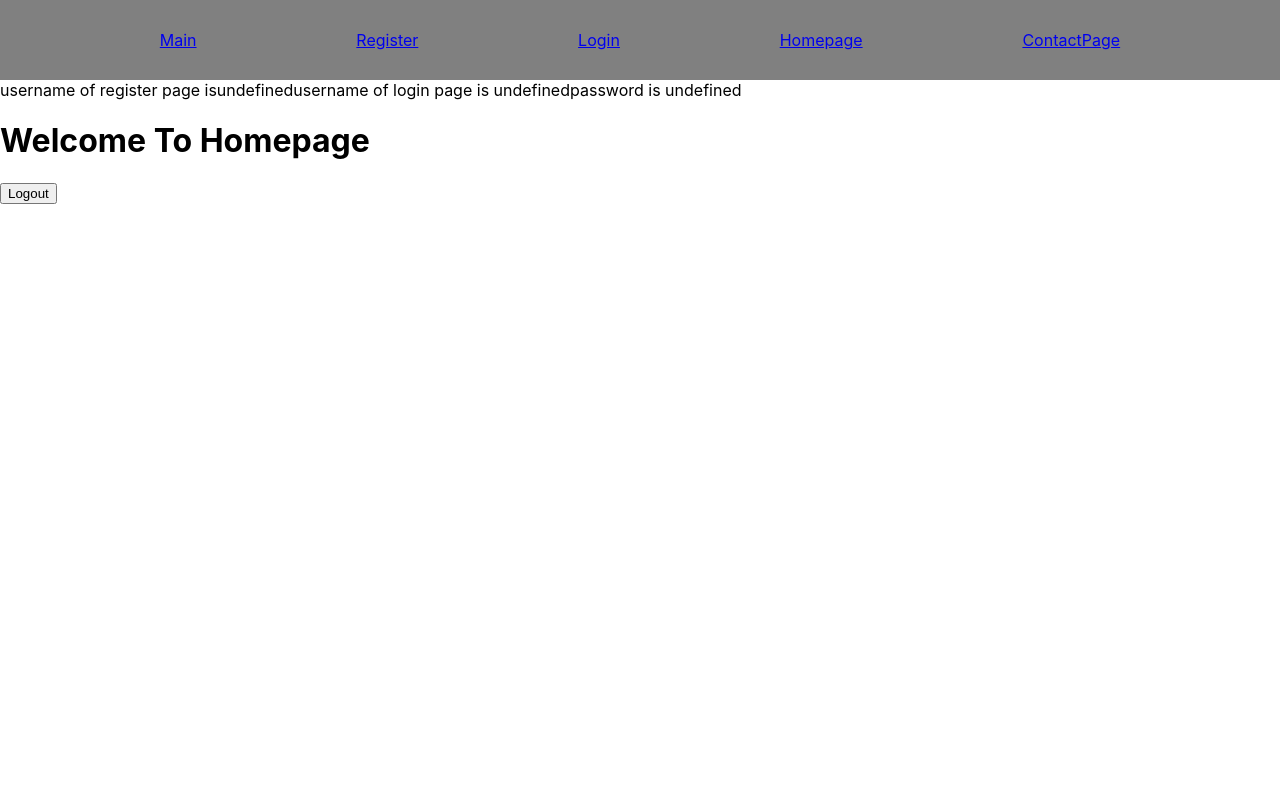
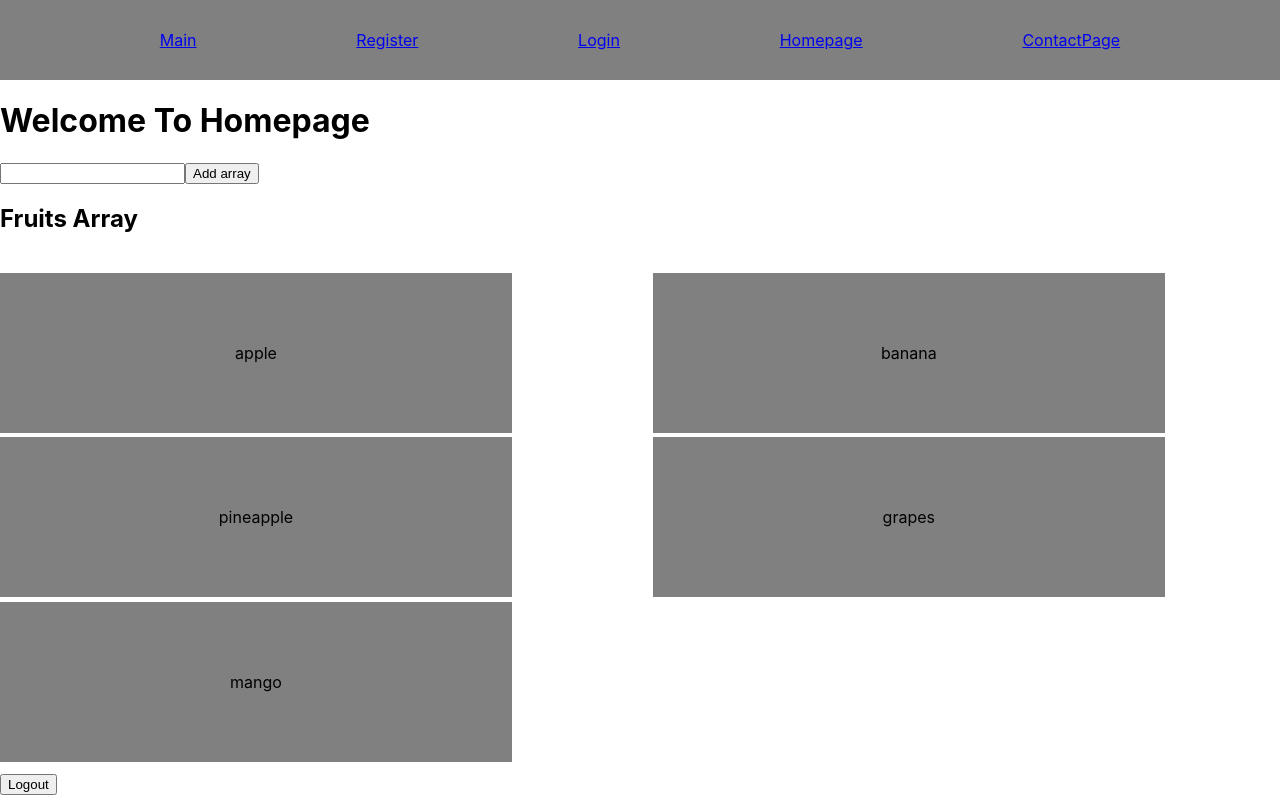
Before and after one commit to harshareddy979/july29threact, a React (Create React App) app: page /homepage in a window 1280 px wide. Built offline with nearby package versions, Linux system fonts and the light colour scheme.

Commit message:
added arrays

```diff
--- /dev/null
+++ b/src/Components/Homepage.css
@@ -0,0 +1,12 @@
+.homepage{
+    background: grey;
+    height: 20vh;
+    width:40vw;
+    display: grid;
+    place-content: center
+}
+.homepage2{
+    display: grid;
+    grid-template-columns: 50% 50%;
+    gap: 1%
+}
--- a/src/Components/Homepage.js
+++ b/src/Components/Homepage.js
@@ -1,21 +1,42 @@
-import React, { useContext } from "react";
+import React, { useContext, useState } from "react";
 import { UserContext } from "./Register";
 import { LoginContext } from "./Login";
 import NavBar from "./NavBar";
+import { useNavigate } from "react-router-dom";
+import "./Homepage.css"
 
 function HomePage(props){
-    const userName=useContext(UserContext);
-    const valuesLogin=useContext(LoginContext)
+    // const userName=useContext(UserContext);
+    // const valuesLogin=useContext(LoginContext)
+    const [fruitsArray,setFruitsArray]=
+    useState(["apple","banana","pineapple","grapes","mango"])
+    const [fruitName,setFruitName]=useState("")
+
+    const navigate=useNavigate()
     return(
         <div>
             <NavBar/>
-            {"username of register page is"+userName}
+            {/* {"username of register page is"+userName}
             {"username of login page is "+valuesLogin?.userName}
-            {"password is "+valuesLogin?.password}
+            {"password is "+valuesLogin?.password} */}
             <h1>Welcome To Homepage {props.loginUserName}</h1>
-            <button onClick={()=>{props.setLoginFlag(false);props.setUserName("");
-                props.setPassword("");
-                props.obj({})
+            <input type="text" value={fruitName} onChange={(e)=>{setFruitName(e.target.value)}}></input>
+            <button onClick={()=>{fruitName && setFruitsArray([...fruitsArray, fruitName]);
+            setFruitName("")
+            }}>Add array</button>
+            <h2>Fruits Array</h2>
+            <br/>
+            <div className="homepage2">
+            {fruitsArray.map((ele,index)=>{
+                return <div className="homepage">{ele}</div>
+            })}
+            </div>
+            <br/>
+            <button onClick={()=>{
+                navigate("/")
+                // props.setLoginFlag(false);props.setUserName("");
+                // props.setPassword("");
+                // props.obj({})
             }}>Logout</button>
         </div>
     )
--- a/src/Components/Login.js
+++ b/src/Components/Login.js
@@ -2,6 +2,7 @@ import React, { createContext, useState } from "react";
 import { SecondComponent } from "../FirstComponent";
 import HomePage from "./Homepage";
 import NavBar from "./NavBar";
+import { useNavigate } from "react-router-dom";
 
 export const LoginContext=createContext()
 
@@ -17,12 +18,14 @@ function LoginComponent(props){
             console.log(details);
     }
     var arr=[userName,password,flag]
+    const navigate=useNavigate()
 
     function checkLoginDetails(){
-        if(userName === props.registerUsername){
-            if(password === props.registerPassword){
+        if(userName !== ""){
+            if(password !== ""){
                             alert("Login success")
-                            setFlag(true)
+                            navigate("/homepage")
+                            // setFlag(true)
                         }
             else{
                 alert("password is required")
@@ -38,17 +41,17 @@ function LoginComponent(props){
         <div>
             <NavBar/>
         <div style={{display:"grid",placeContent:"center"}}>
-        {details && details["username"]}
-        {details && details["password"]}
+        {/* {details && details["username"]}
+        {details && details["password"]} */}
         <h1 >Login Page</h1>
-        <input onChange={(e)=>{storeDetails(e.target.value,"username")}}></input>
-        <input onChange={(e)=>{storeDetails(e.target.value,"password")}}></input>
+        {/* <input onChange={(e)=>{storeDetails(e.target.value,"username")}}></input>
+        <input onChange={(e)=>{storeDetails(e.target.value,"password")}}></input> */}
           <label>User name</label>
           <input type="text" placeholder="Enter your full name..." value={userName} onChange={(e)=>{setUserName(e.target.value)}}/>
           <label >Password</label>
           <input type="password" placeholder="Enter your password..." value={password} onChange={(e)=>{setPassword(e.target.value)}}/>
         <button onClick={()=>{checkLoginDetails()}}>Login</button>
-          {flag ? <HomePage obj={setDetails} loginUserName={userName} setLoginFlag={setFlag} setUserName={setUserName} setPassword={setPassword}/> :"please Login to see details"}
+          {/* {flag ? <HomePage obj={setDetails} loginUserName={userName} setLoginFlag={setFlag} setUserName={setUserName} setPassword={setPassword}/> :"please Login to see details"} */}
         </div>
         </div>
     </LoginContext.Provider>
--- a/src/Components/Register.js
+++ b/src/Components/Register.js
@@ -2,6 +2,7 @@ import React, { createContext, useState } from "react";
 import { SecondComponent } from "../FirstComponent";
 import LoginComponent from "./Login";
 import NavBar from "./NavBar";
+import { useNavigate } from "react-router-dom";
 
 export const UserContext=createContext()
 
@@ -13,6 +14,7 @@ function RegisterComponent(){
     const [address,setAddress]=useState("")
     const [flag,setFlag]=useState(false)
     // var a=10
+    const navigate=useNavigate()
 
     function checkRegistrarDetails(){
         if(userName !== ""){
@@ -20,7 +22,8 @@ function RegisterComponent(){
                 if(mobileNumber !== ""){
                         if(address !== ""){
                             alert("registration success")
-                            setFlag(true)
+                            navigate("/login")
+                            // setFlag(true)
                         }
                         else{
                             alert("address is required")
@@ -43,8 +46,8 @@ function RegisterComponent(){
         <div>
             <NavBar/>
         <div style={{display:"grid",placeContent:"center"}}>
-            {a}
-        <button onClick={()=>{setA(20)}}>update a</button>
+            {/* {a}
+        <button onClick={()=>{setA(20)}}>update a</button> */}
         <h1 >Registration Page</h1>
           <label>User name</label>
           <input type="text" placeholder="Enter your full name..." value={userName} onChange={(e)=>{setUserName(e.target.value)}}/>
@@ -55,7 +58,7 @@ function RegisterComponent(){
           <label >Address</label>
           <input type="text"  placeholder="Enter your address..." value={address} onChange={(e)=>{setAddress(e.target.value)}}/>
           <button onClick={()=>{checkRegistrarDetails()}}>Register</button>
-          {flag ? <LoginComponent registerUsername={userName} registerPassword={password}/> :"please register to see details"}
+          {/* {flag ? <LoginComponent registerUsername={userName} registerPassword={password}/> :"please register to see details"} */}
         </div>
         </div>
     </UserContext.Provider>
```
